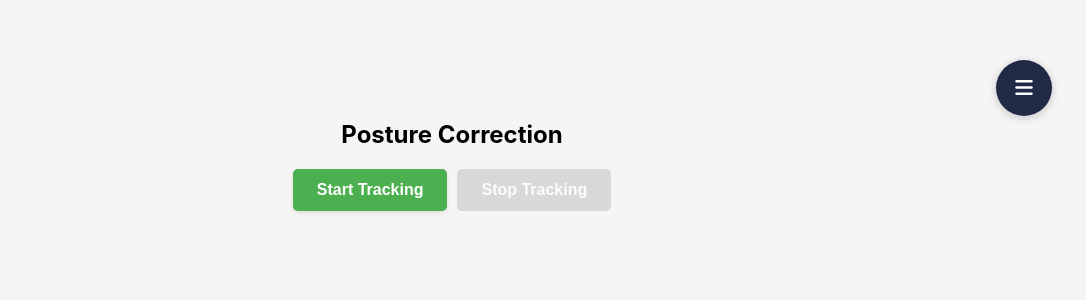
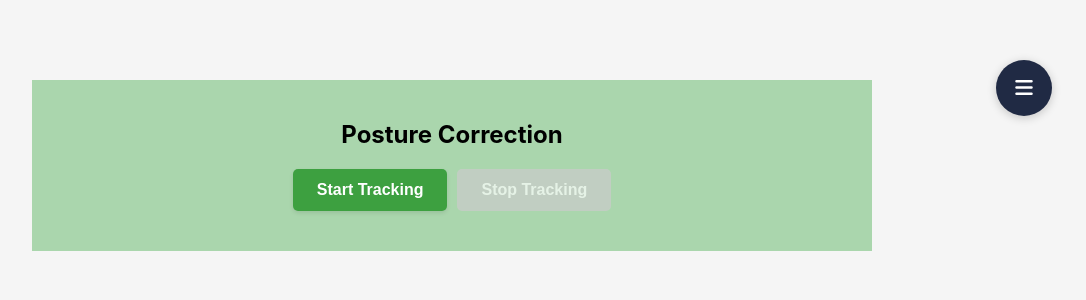
Before and after one commit to ashercw/SC2006-UI-done-, a React (Create React App) app: page /posture-correction in a window 1280 px wide. Shown: the top 300 px of the page, without its empty margins (188-1274 px from the left). Built offline with nearby package versions, Linux system fonts and the light colour scheme.

Commit message:
update ui for posture tracker

```diff
--- a/src/Components/MenuPopup/MenuPopup.jsx
+++ b/src/Components/MenuPopup/MenuPopup.jsx
@@ -36,7 +36,7 @@ const MenuPopup = () => {
     {
       path: '/posture-correction',  // New route added here
       name: 'Posture Correction',
-      image: 'https://img.freepik.com/free-vector/yoga-pose-concept-illustration_114360-1245.jpg'
+      image: 'https://img.freepik.com/premium-vector/set-young-woman-posture-problems_140689-8026.jpg'
     },
     {
       path: '/settings',
--- a/src/Components/PostureTracker/PostureTracker.css
+++ b/src/Components/PostureTracker/PostureTracker.css
@@ -2,6 +2,7 @@
   padding: 20px;
   max-width: 800px;
   margin: 0 auto;
+  background-color: #8dcb91b7;
   text-align: center;
 }
 
@@ -23,13 +24,13 @@
 }
 
 .controls button:not(.disabled) {
-  background-color: #4CAF50;
+  background-color: #28962cd5;
   color: white;
   box-shadow: 0 2px 4px rgba(0, 0, 0, 0.1);
 }
 
 .controls button:not(.disabled):hover {
-  background-color: #45a049;
+  background-color: #1c5e1f;
   transform: translateY(-2px);
   box-shadow: 0 4px 8px rgba(0, 0, 0, 0.15);
 }
```
